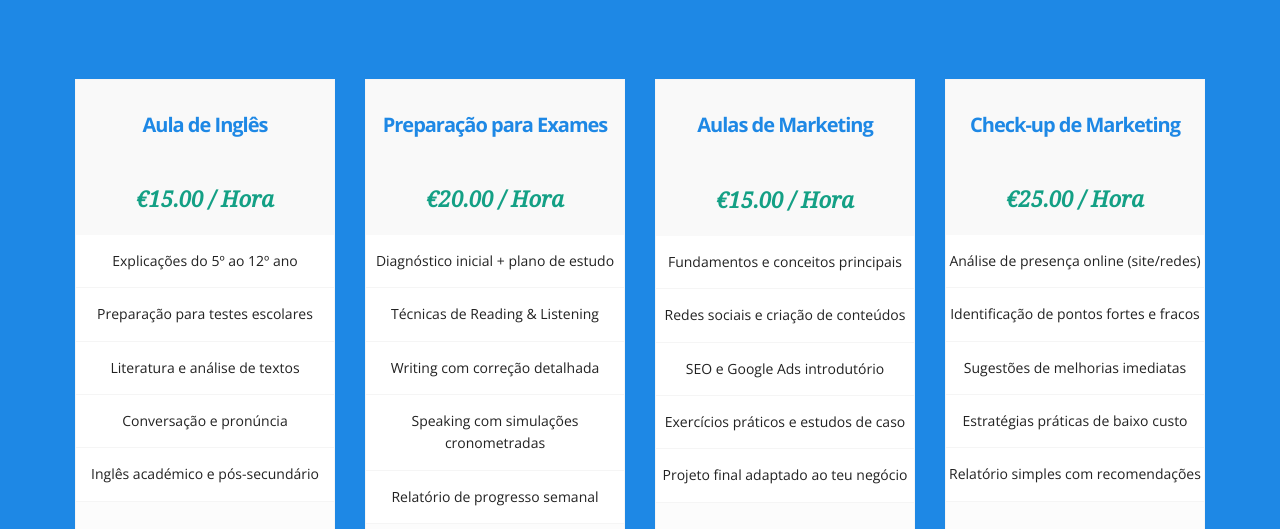
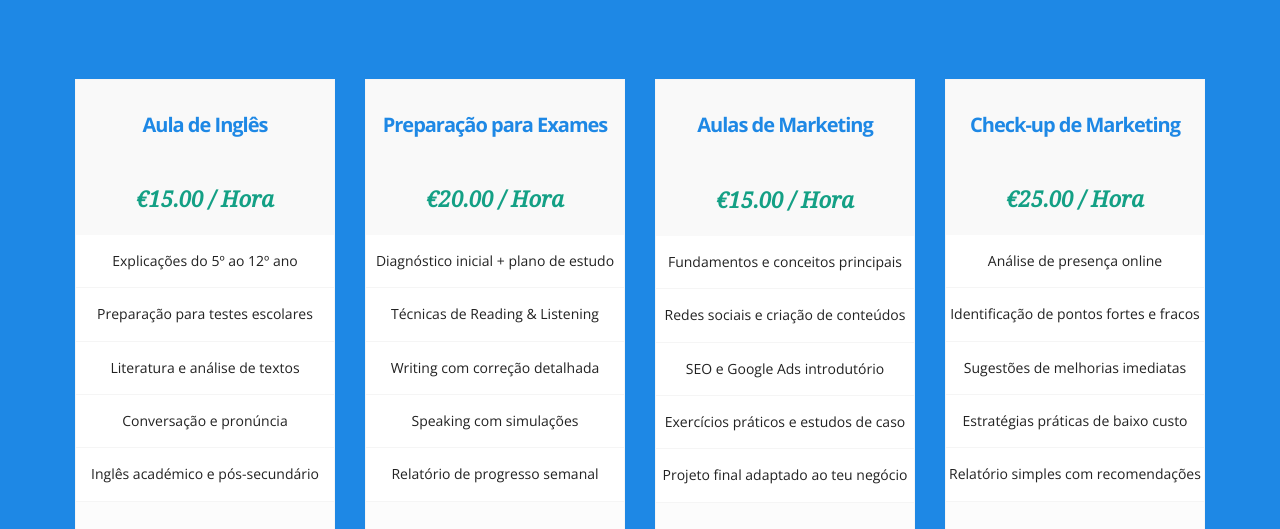
Before and after one commit to Rafasi23/NEW-WITH-TRANSlations, a website: page new-main/pricing.html in a window 1280 px wide. Shown: the part 241-770 px from the top of the page. Drawn offline with nearby package versions, Linux system fonts and the light colour scheme.

Commit message:
fix pricing

```diff
--- a/new-main/pricing.html
+++ b/new-main/pricing.html
@@ -94,7 +94,7 @@
 							<li><i class="icon-ok"></i> Diagnóstico inicial + plano de estudo</li>
 							<li><i class="icon-ok"></i> Técnicas de Reading & Listening</li>
 							<li><i class="icon-ok"></i> Writing com correção detalhada</li>
-							<li><i class="icon-ok"></i> Speaking com simulações cronometradas</li>
+							<li><i class="icon-ok"></i> Speaking com simulações</li>
 							<li><i class="icon-ok"></i> Relatório de progresso semanal</li>
 						</ul>
 					</div>
@@ -137,7 +137,7 @@
     </div>
     <div class="pricing-container">
       <ul>
-        <li><i class="icon-ok"></i> Análise de presença online (site/redes)</li>
+        <li><i class="icon-ok"></i> Análise de presença online</li>
         <li><i class="icon-ok"></i> Identificação de pontos fortes e fracos</li>
         <li><i class="icon-ok"></i> Sugestões de melhorias imediatas</li>
         <li><i class="icon-ok"></i> Estratégias práticas de baixo custo</li>
```
